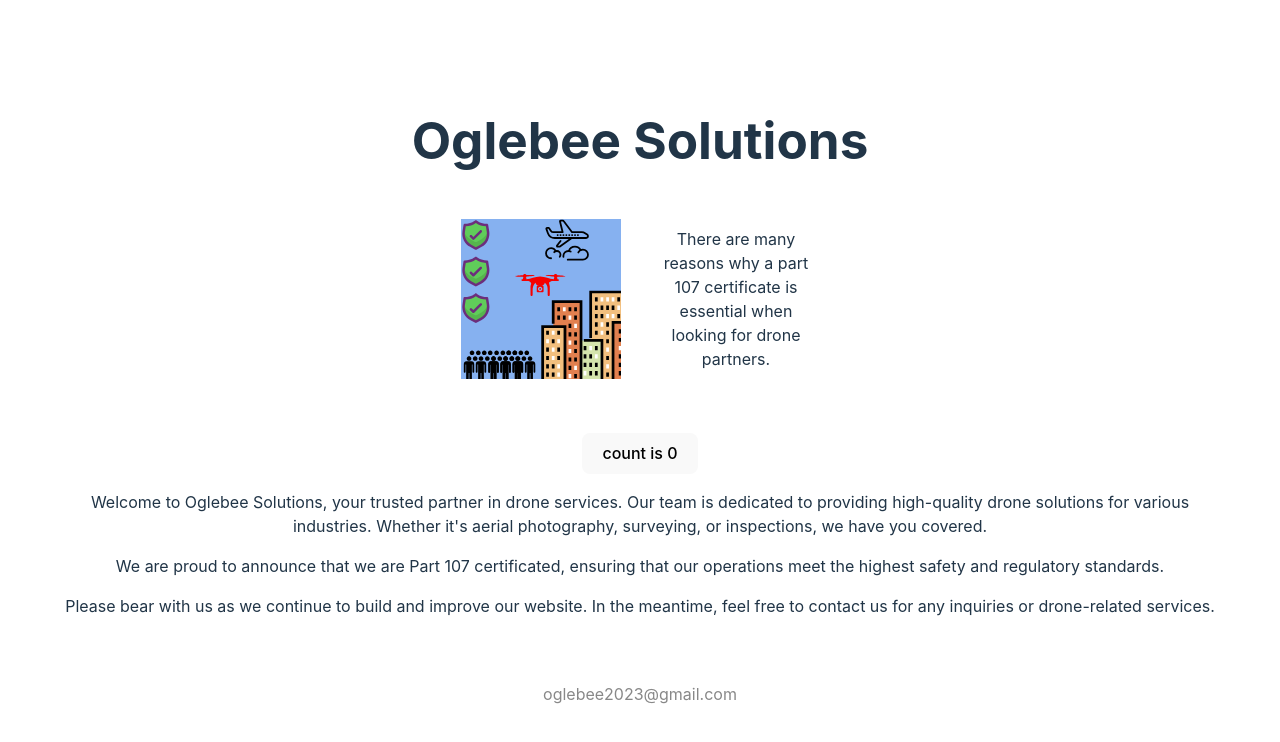
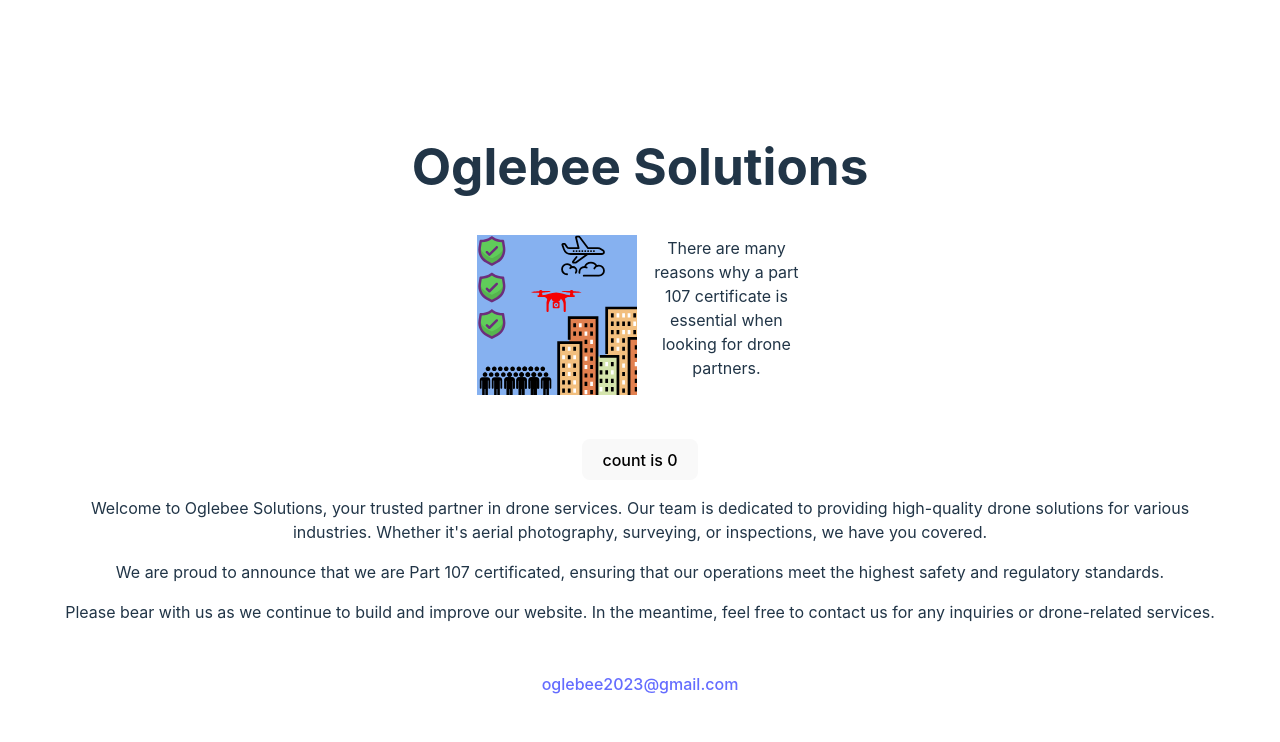
Before and after one commit to oglebee/viteDroneSite, a React (Vite) app: page / in a window 1280 px wide. Shown: the top 742 px of the page. Built offline with nearby package versions, Linux system fonts and the light colour scheme.

Commit message:
email click + spacing

```diff
--- a/src/App.css
+++ b/src/App.css
@@ -7,7 +7,7 @@
 
 .logo {
   height: 10em;
-  padding: 1em;
+  padding: .4em;
   will-change: filter;
   transition: filter 300ms;
 }
@@ -46,5 +46,5 @@
   vertical-align: top;
   width: 150px;
   word-wrap: break-word;
-  padding: 1.5em;
+  padding: .5em;
 }
--- a/src/App.tsx
+++ b/src/App.tsx
@@ -28,9 +28,7 @@ function App() {
         Please bear with us as we continue to build and improve our website. In the meantime, feel free to contact us for any inquiries or drone-related services.
         </p>
       </div>
-      <p className="read-the-docs">
-        oglebee2023@gmail.com
-      </p>
+      <a href="mailto:oglebee2023@gmail.com&subject=Inquiry">oglebee2023@gmail.com</a>
     </>
   )
 }
```
